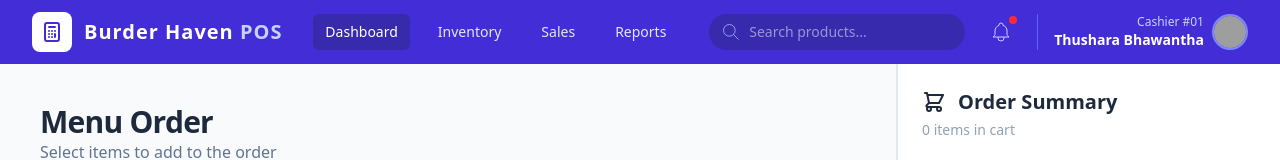
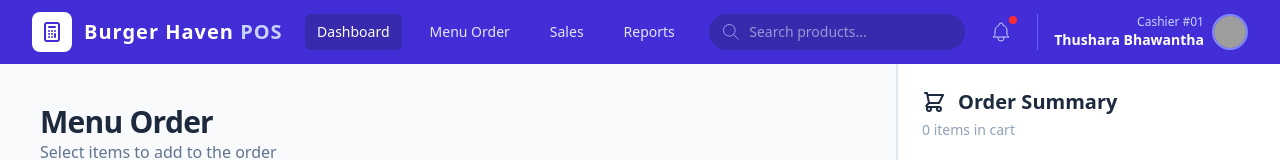
Before and after one commit to Thushara1020/Burger_Haven_POS, an Angular app: page / in a window 1280 px wide. Shown: the top 160 px of the page. Built offline with nearby package versions, Linux system fonts and the light colour scheme; grey boxes are pictures that could not be loaded.

Commit message:
fix branding typo, implement router links, and simplify product tracking

```diff
--- a/src/app/component/navbar/navbar.component.html
+++ b/src/app/component/navbar/navbar.component.html
@@ -18,20 +18,20 @@
           </svg>
         </div>
         <div class="text-white font-bold text-xl tracking-wider">
-          Burder Haven <span class="text-indigo-200">POS</span>
+          Burger Haven <span class="text-indigo-200">POS</span>
         </div>
       </div>
 
       <div class="hidden lg:flex items-center space-x-4">
         <a
-          href="#"
+          routerLink=""
           class="text-white bg-indigo-800 px-3 py-2 rounded-md text-sm font-medium hover:bg-indigo-600 transition"
           >Dashboard</a
         >
         <a
-          href="#"
+          routerLink="/menuorder"
           class="text-indigo-100 px-3 py-2 rounded-md text-sm font-medium hover:bg-indigo-600 hover:text-white transition"
-          >Inventory</a
+          >Menu Order</a
         >
         <a
           href="#"
```
